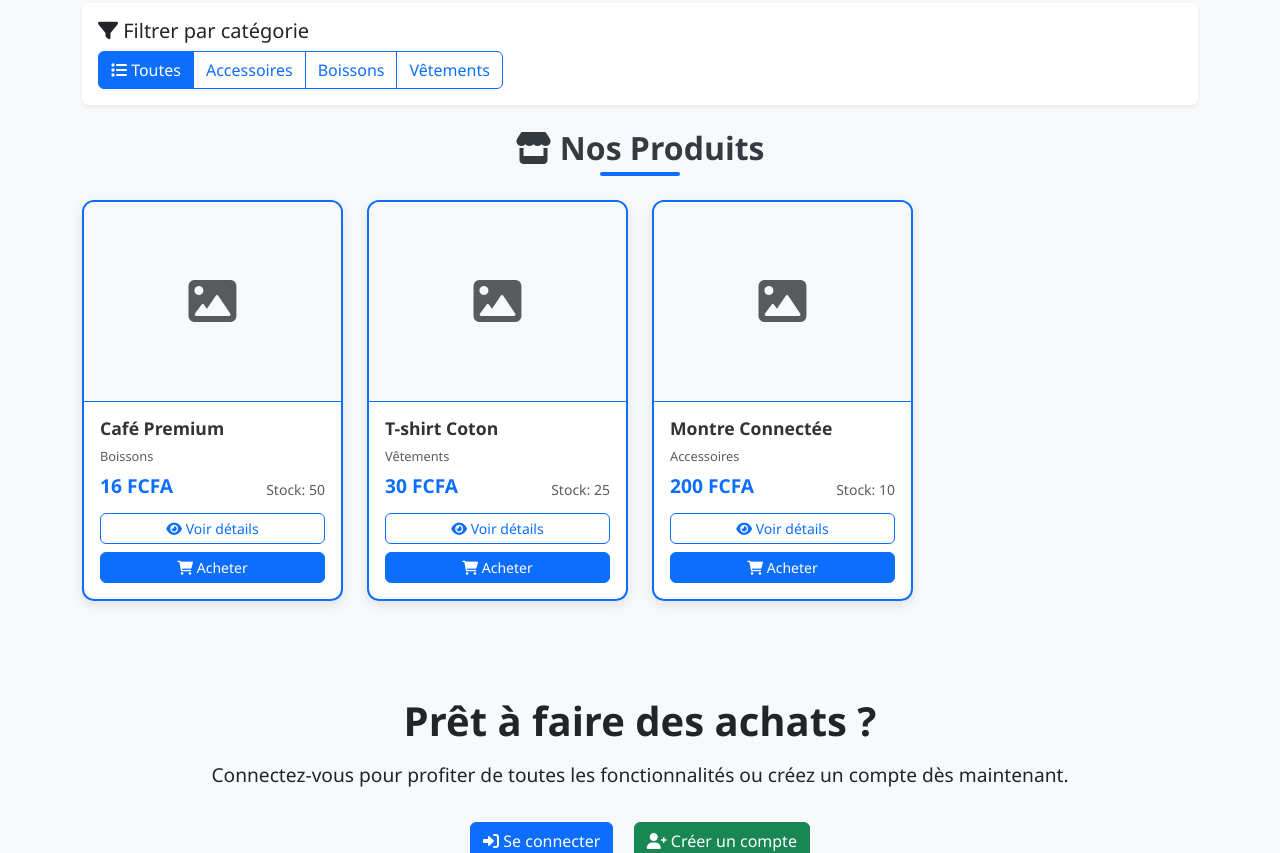
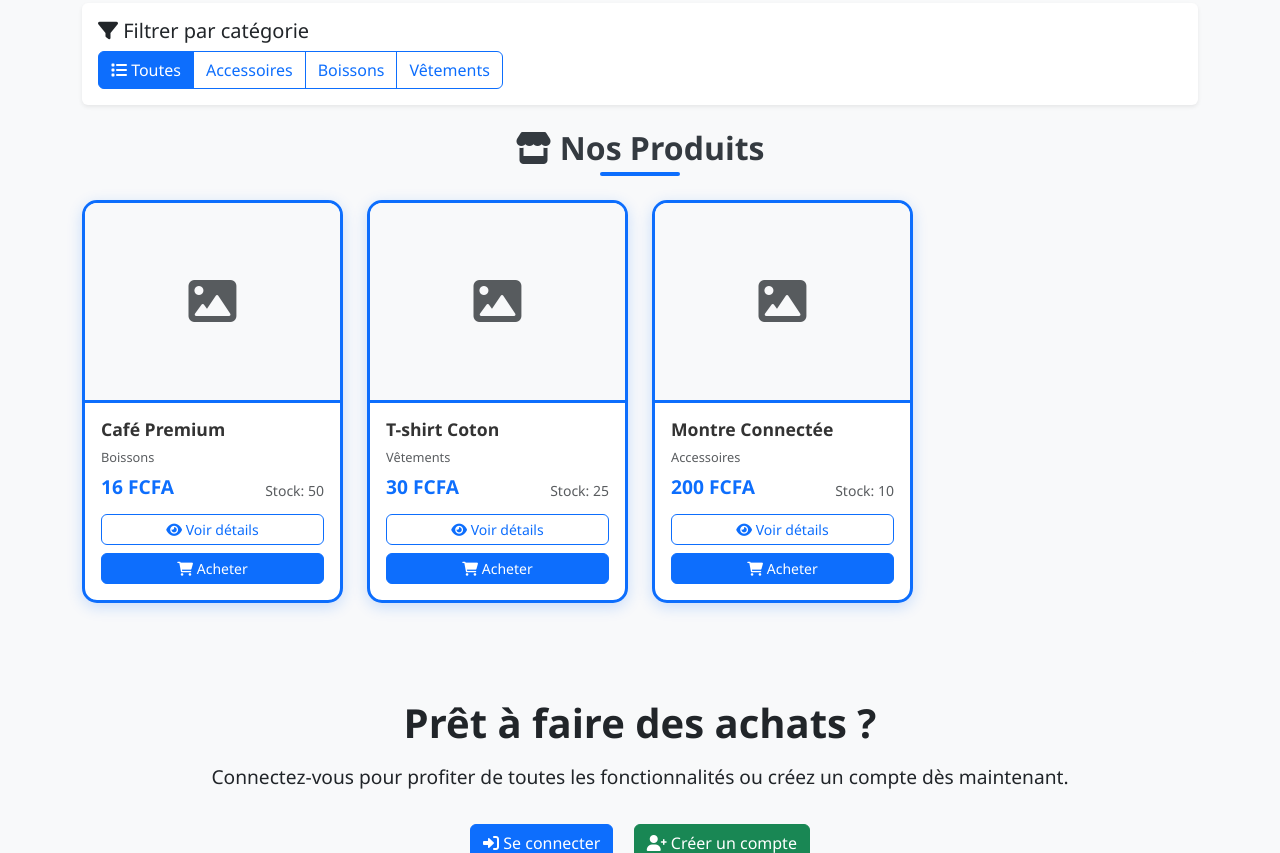
Before and after one commit to NAAZIL857/Mon-projet-, a PHP site: page /boutique/index.php?controller=produit&action=liste in a window 1280 px wide. Shown: the part 418-1271 px from the top of the page. Run offline with PHP 8.4, Linux system fonts and the light colour scheme; data comes from the database, SQL or seed files in the repository.

Commit message:
Amelioration design cartes produits avec bordures

```diff
--- a/boutique/public/css/style.css
+++ b/boutique/public/css/style.css
@@ -345,22 +345,24 @@ footer {
 
 /* Product Card */
 .product-card {
-    transition: transform 0.2s ease-in-out, box-shadow 0.2s ease-in-out;
-    border: 2px solid var(--primary-color); /* Blue border */
-    border-radius: 0.75rem;
+    transition: transform 0.3s ease, box-shadow 0.3s ease;
+    border: 3px solid #0d6efd;
+    border-radius: 15px;
     overflow: hidden;
-    box-shadow: 0 0.25rem 0.75rem rgba(0, 0, 0, 0.1); /* Enhanced shadow */
+    box-shadow: 0 4px 15px rgba(13, 110, 253, 0.2);
+    background: #fff;
 }
 
 .product-card:hover {
-    transform: translateY(-5px);
-    box-shadow: 0 0.75rem 1.5rem rgba(0, 0, 0, 0.2);
+    transform: translateY(-8px);
+    box-shadow: 0 8px 25px rgba(13, 110, 253, 0.4);
+    border-color: #0b5ed7;
 }
 
 .product-card .card-img-top {
-    height: 200px;
+    height: 220px;
     object-fit: cover;
-    border-bottom: 1px solid var(--primary-color); /* Blue border for image bottom */
+    border-bottom: 3px solid #0d6efd;
 }
 
 .product-card .card-title {
```
